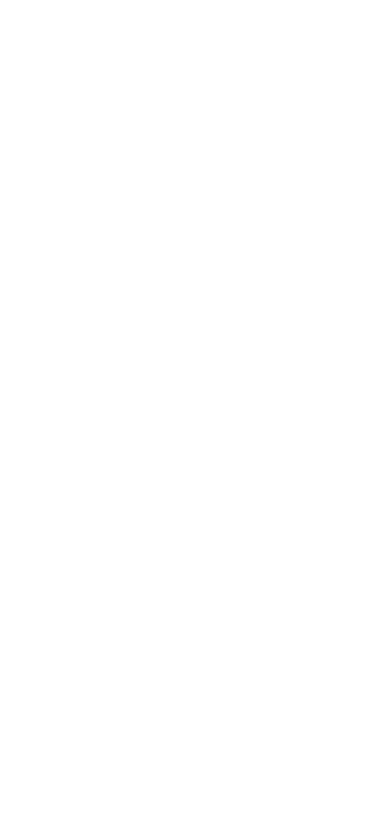
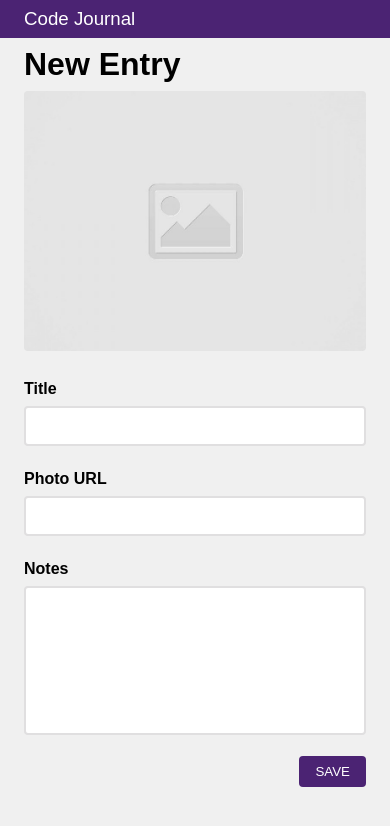
Before and after one commit to jsygo/code-journal, a website: page index.html in a window 390 px wide. Drawn offline with nearby package versions, Linux system fonts and the light colour scheme; a web font is replaced by a local one.

Commit message:
Ensure that the form looks nice on both mobile-sized and desktop-sized screens.

```diff
--- a/css/styles.css
+++ b/css/styles.css
@@ -0,0 +1,94 @@
+/* creating an entry */
+body {
+  font-family: 'Open Sans', sans-serif;
+  background-color: rgb(240, 240, 240);
+}
+
+.full-width {
+  width: 100%;
+}
+
+.text-align-right {
+  text-align: right;
+}
+
+h1,
+h2,
+h3,
+h4,
+h5,
+h6 {
+  font-family: 'Proza Libre', sans-serif;
+  font-weight: 600;
+  margin-top: 0.5rem;
+  margin-bottom: 0.5rem;
+}
+
+.font-weight-400 {
+  font-weight: 400;
+}
+
+.margin-b-1rem {
+  margin-bottom: 1rem;
+}
+
+/* form control styling */
+img {
+  object-fit: cover;
+  height: 260px;
+}
+
+input {
+  height: 40px;
+}
+
+textarea {
+  height: 149px;
+  resize: none;
+}
+
+input,
+textarea {
+  border: 2px solid rgb(224, 223, 224);
+}
+
+input:focus,
+textarea:focus {
+  outline-color: rgb(75, 35, 115);
+}
+
+button {
+  background-color: rgb(75, 35, 115);
+  color: white;
+  border: none;
+  padding: 0.5rem 1rem;
+}
+
+.border-radius-4px {
+  border-radius: 4px;
+}
+
+/* nav styling */
+.white-text {
+  color: white;
+}
+
+.background-purple {
+  background-color: rgb(75, 35, 115);
+}
+
+.vw-100 {
+  width: 100vw;
+  max-width: none;
+}
+
+.no-margin {
+  margin: none;
+}
+
+/* media queries */
+@media screen and (min-width: 768px) {
+  img {
+    height: 340px;
+  }
+}
--- a/index.html
+++ b/index.html
@@ -10,6 +10,9 @@
     crossorigin="anonymous"
     href="https://cdnjs.cloudflare.com/ajax/libs/font-awesome/5.14.0/css/all.min.css"
     integrity="sha512-1PKOgIY59xJ8Co8+NE6FZ+LOAZKjy+KY8iq0G4B3CyeY6wYHN3yt9PW0XpSriVlkMXe40PTKnXrLnZ9+fkDaog==">
+  <link rel="preconnect" href="https://fonts.googleapis.com">
+  <link rel="preconnect" href="https://fonts.gstatic.com" crossorigin>
+  <link href="https://fonts.googleapis.com/css2?family=Open+Sans&family=Proza+Libre:wght@400;600&display=swap" rel="stylesheet">
   <link rel="stylesheet" href="css/reset.css">
   <link rel="stylesheet" href="css/layout.css">
   <link rel="stylesheet" href="css/styles.css">
@@ -18,10 +21,51 @@
   <header>
   </header>
   <main>
-    <div data-view="entry-form">
-      <form>
-
-      </form>
+    <div class="vw-100 background-purple">
+      <div class="container">
+        <nav class="row white-text">
+          <div class="column-full">
+            <h3 class="font-weight-400">Code Journal</h3>
+          </div>
+        </nav>
+      </div>
+    </div>
+    <div class="container">
+      <div data-view="entry-form">
+        <form>
+          <div class="row">
+            <div class="column-full">
+              <h1>New Entry</h1>
+            </div>
+          </div>
+          <div class="row">
+            <div class="column-half">
+              <img id="preview-img" src="images/placeholder-image-square.jpg" alt="" class="full-width margin-b-1rem border-radius-4px">
+            </div>
+            <div class="column-half">
+              <label for="title"><h4>Title</h4></label>
+              <input type="text" name="title" id="title" class="full-width margin-b-1rem border-radius-4px">
+              <label for="photo-url">
+                <h4>Photo URL</h4>
+              </label>
+              <input type="text" name="photo-url" id="photo-url" class="full-width margin-b-1rem border-radius-4px">
+            </div>
+          </div>
+          <div class="row">
+            <div class="column-full">
+              <label for="notes">
+                <h4>Notes</h4>
+              </label>
+              <textarea name="notes" id="notes" class="full-width margin-b-1rem border-radius-4px"></textarea>
+            </div>
+          </div>
+          <div class="row">
+            <div class="column-full text-align-right">
+              <button type="submit" class="border-radius-4px">SAVE</button>
+            </div>
+          </div>
+        </form>
+      </div>
     </div>
   </main>
   <script src="js/data.js"></script>
```
